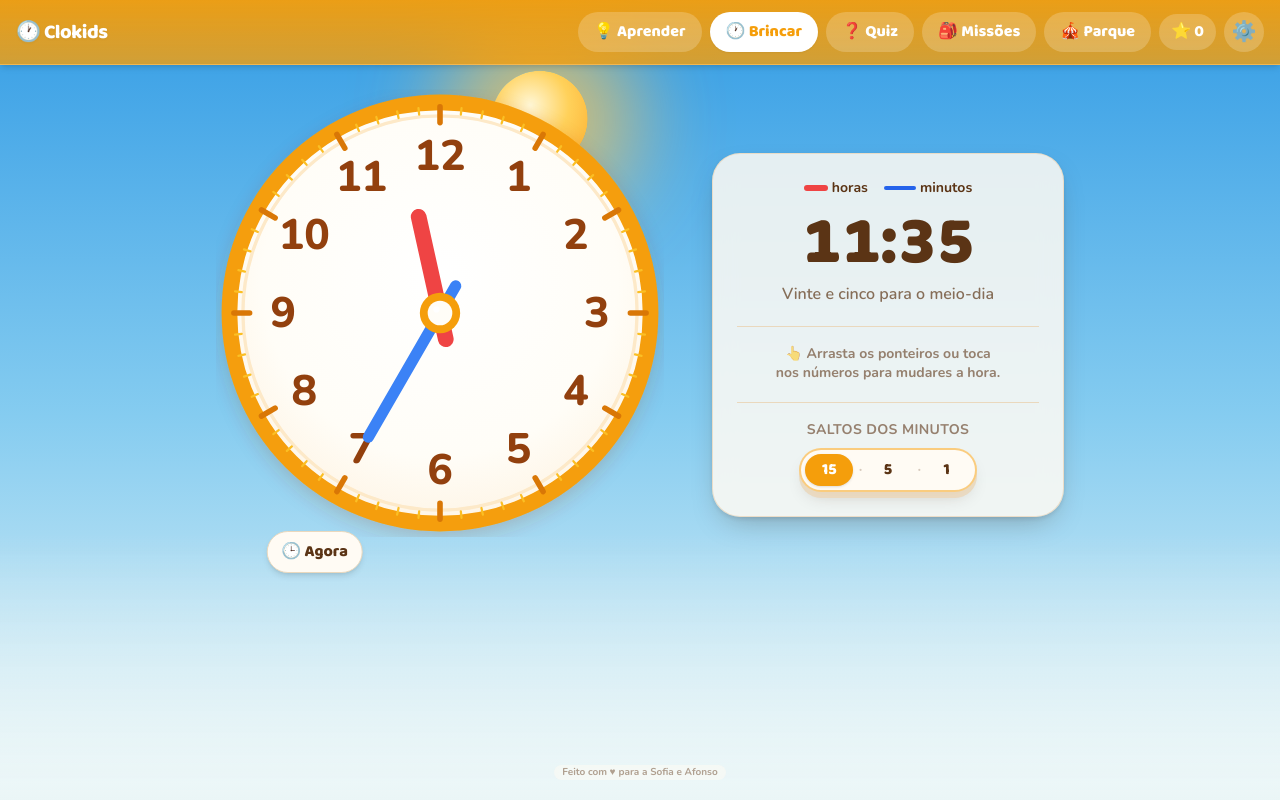
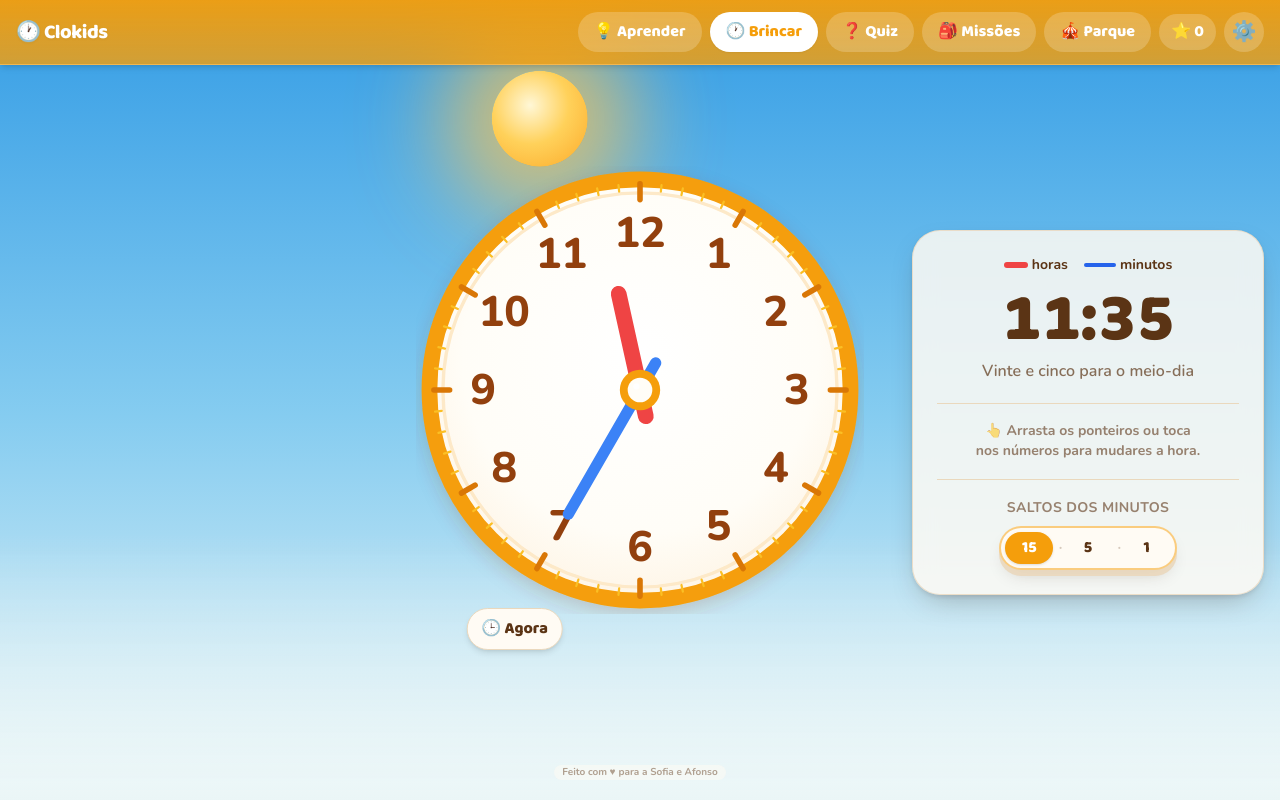
Before and after one commit to fabioduque/clokids, a React (Vite) app: page / in a window 1280 px wide. Built offline with nearby package versions, Linux system fonts and the light colour scheme.

Commit message:
desktop free play: centre clock in viewport, panel to its side

```diff
--- a/src/views/FreePlayView.tsx
+++ b/src/views/FreePlayView.tsx
@@ -33,7 +33,11 @@ export function FreePlayView({ total, onChange, settings, onSnapChange, seconds,
   }
 
   return (
-    <div className="flex min-h-full flex-col items-center justify-center gap-3 py-2 sm:gap-5 sm:py-5 lg:flex-row lg:items-center lg:justify-center lg:gap-12 lg:py-6">
+    <div className="flex min-h-full flex-col items-center justify-center gap-3 py-2 sm:gap-5 sm:py-5 lg:min-h-0 lg:flex-1 lg:flex-row lg:items-center lg:justify-center lg:gap-12 lg:py-6">
+      {/* Invisible counterweight (lg only): same width as the panel so the
+          flex row stays symmetric and the CLOCK lands dead-center on the
+          viewport, with the panel hanging off to its right. */}
+      <div className="hidden shrink-0 lg:block lg:w-[22rem]" aria-hidden />
       {/* Clock stage — sized to fit BOTH width and height (min(vw, vh)) so it
           shrinks on short viewports instead of forcing the panel off-screen.
           The 10:11 ratio reserves a strip under the dial where the two actions
```
